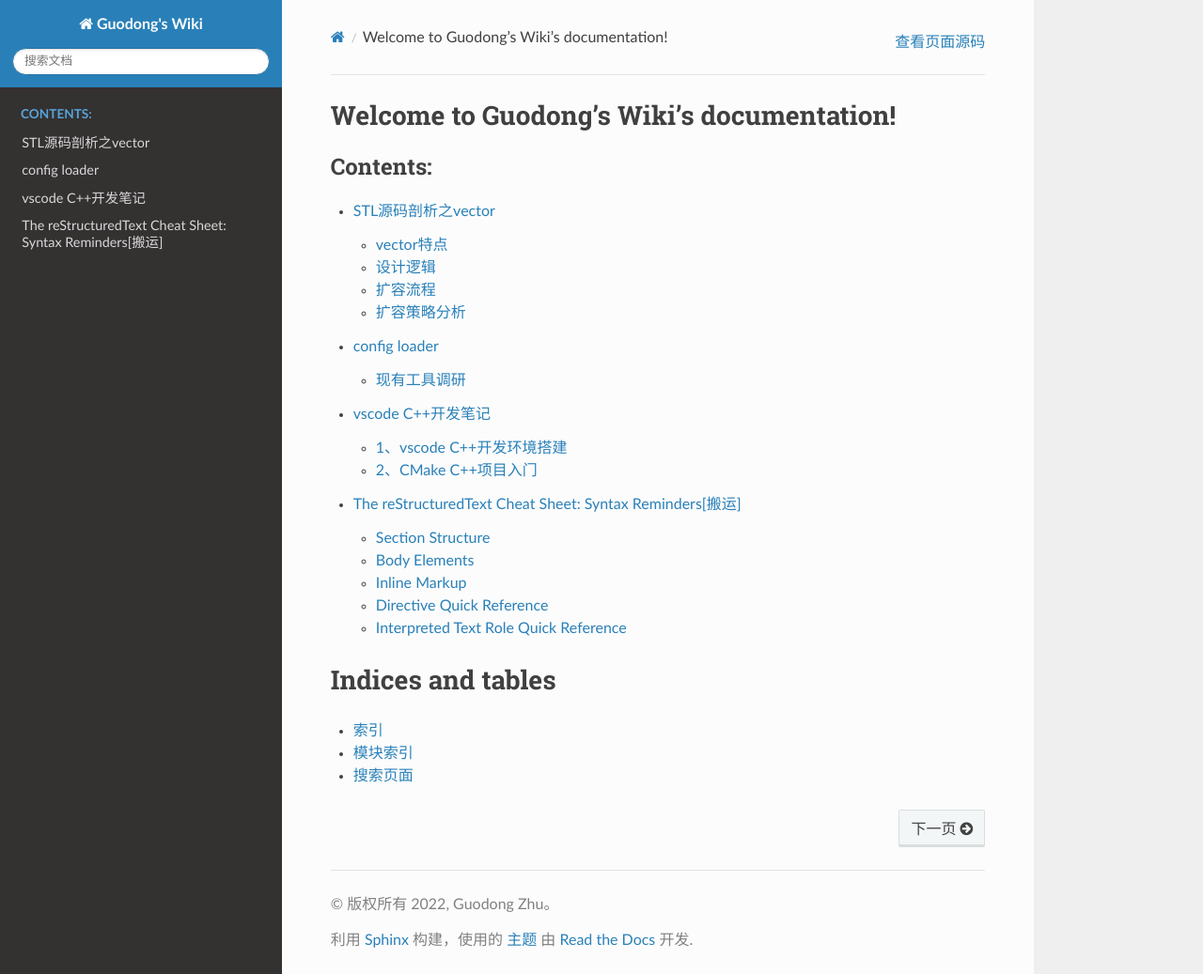
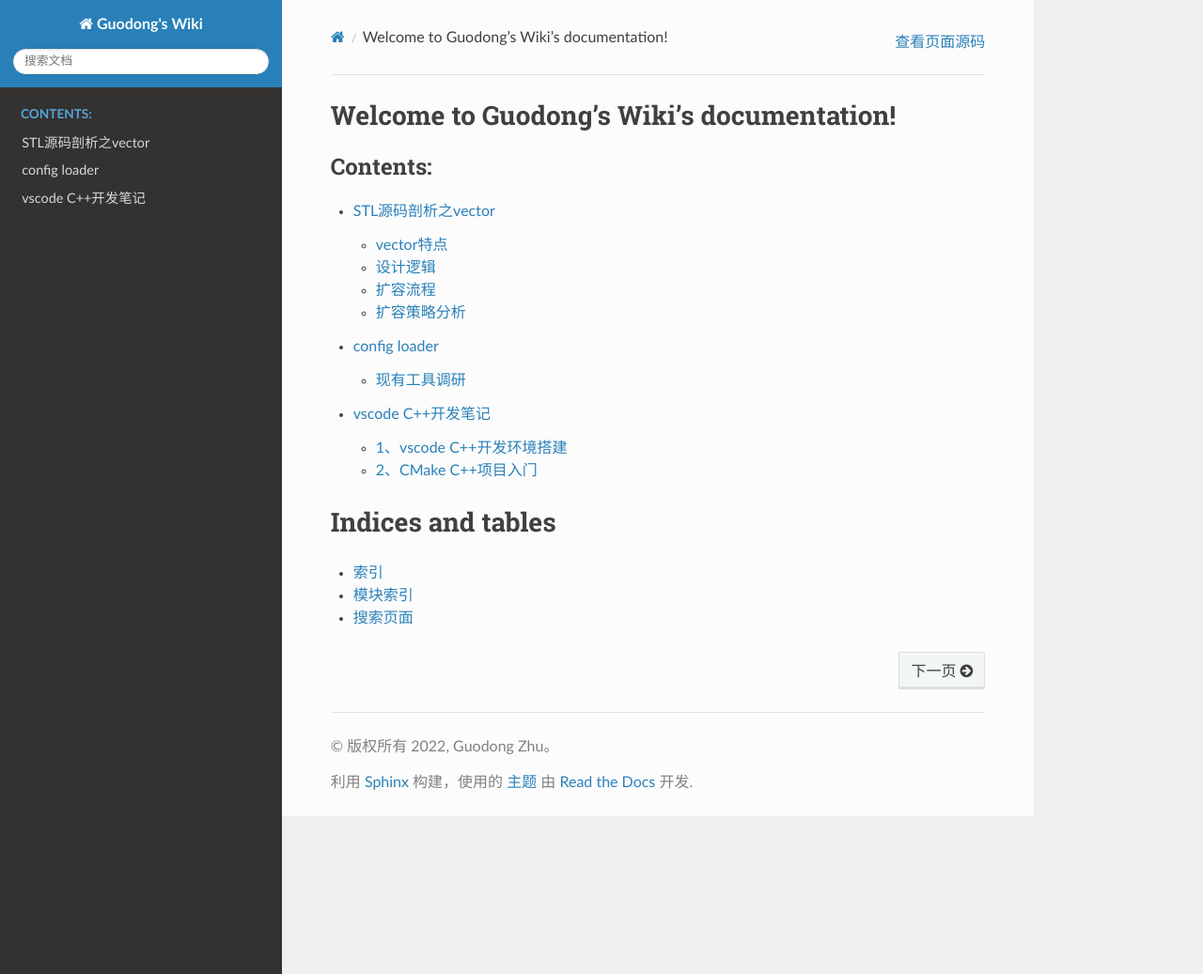
Before and after one commit to VincentZhu007/guodong-summary, a Sphinx documentation site: the page built from source/index.rst, in a window 1280 px wide and 1037 px high. Shown: the whole window at 94% size. Built offline with Sphinx 7.4.7 and the Read the Docs theme 2.0.0, drawn with Linux system fonts in a browser that asks for light colours; some of the changed lines change nothing that is shown.

Commit message:
fix build error: 1). missing image in cheatsheet.rst 2). add 'html' target in Makefile, for easy making.
Signed-off-by: Vincent Zhu <VincentZhu007@gmail.com>

```diff
--- a/source/cheatsheet.rst
+++ /dev/null
@@ -1,132 +0,0 @@
-==========================================================
- The reStructuredText_ Cheat Sheet: Syntax Reminders[搬运]
-==========================================================
-:Info: See <http://docutils.sf.net/rst.html> for introductory docs.
-:Author: David Goodger <goodger@python.org>
-:Date: $Date: 2021-03-05 22:14:40 +0100 (Fr, 05. M盲r 2021) $
-:Revision: $Revision: 8631 $
-:Description: This is a "docinfo block", or bibliographic field list
-
-.. NOTE:: If you are reading this as HTML, please read
-   `<cheatsheet.txt>`_ instead to see the input syntax examples!
-
-Section Structure
-=================
-Section titles are underlined or overlined & underlined.
-
-Body Elements
-=============
-Grid table:
-
-+--------------------------------+-----------------------------------+
-| Paragraphs are flush-left,     | Literal block, preceded by "::":: |
-| separated by blank lines.      |                                   |
-|                                |     Indented                      |
-|     Block quotes are indented. |                                   |
-+--------------------------------+ or::                              |
-| >>> print 'Doctest block'      |                                   |
-| Doctest block                  | > Quoted                          |
-+--------------------------------+-----------------------------------+
-| | Line blocks preserve line breaks & indents. [new in 0.3.6]       |
-| |     Useful for addresses, verse, and adornment-free lists; long  |
-|       lines can be wrapped with continuation lines.                |
-+--------------------------------------------------------------------+
-
-Simple tables:
-
-================  ============================================================
-List Type         Examples (syntax in the `text source <cheatsheet.txt>`_)
-================  ============================================================
-Bullet list       * items begin with "-", "+", or "*"
-Enumerated list   1. items use any variation of "1.", "A)", and "(i)"
-                  #. also auto-enumerated
-Definition list   Term is flush-left : optional classifier
-                      Definition is indented, no blank line between
-Field list        :field name: field body
-Option list       -o  at least 2 spaces between option & description
-================  ============================================================
-
-================  ============================================================
-Explicit Markup   Examples (visible in the `text source`_)
-================  ============================================================
-Footnote          .. [1] Manually numbered or [#] auto-numbered
-                     (even [#labelled]) or [*] auto-symbol
-Citation          .. [CIT2002] A citation.
-Hyperlink Target  .. _reStructuredText: http://docutils.sf.net/rst.html
-                  .. _indirect target: reStructuredText_
-                  .. _internal target:
-Anonymous Target  __ http://docutils.sf.net/docs/ref/rst/restructuredtext.html
-Directive ("::")  .. image:: images/biohazard.png
-Substitution Def  .. |substitution| replace:: like an inline directive
-Comment           .. is anything else
-Empty Comment     (".." on a line by itself, with blank lines before & after,
-                  used to separate indentation contexts)
-================  ============================================================
-
-Inline Markup
-=============
-*emphasis*; **strong emphasis**; `interpreted text`; `interpreted text
-with role`:emphasis:; ``inline literal text``; standalone hyperlink,
-http://docutils.sourceforge.net; named reference, reStructuredText_;
-`anonymous reference`__; footnote reference, [1]_; citation reference,
-[CIT2002]_; |substitution|; _`inline internal target`.
-
-Directive Quick Reference
-=========================
-See <http://docutils.sf.net/docs/ref/rst/directives.html> for full info.
-
-================  ============================================================
-Directive Name    Description (Docutils version added to, in [brackets])
-================  ============================================================
-attention         Specific admonition; also "caution", "danger",
-                  "error", "hint", "important", "note", "tip", "warning"
-admonition        Generic titled admonition: ``.. admonition:: By The Way``
-image             ``.. image:: picture.png``; many options possible
-figure            Like "image", but with optional caption and legend
-topic             ``.. topic:: Title``; like a mini section
-sidebar           ``.. sidebar:: Title``; like a mini parallel document
-parsed-literal    A literal block with parsed inline markup
-rubric            ``.. rubric:: Informal Heading``
-epigraph          Block quote with class="epigraph"
-highlights        Block quote with class="highlights"
-pull-quote        Block quote with class="pull-quote"
-compound          Compound paragraphs [0.3.6]
-container         Generic block-level container element [0.3.10]
-table             Create a titled table [0.3.1]
-list-table        Create a table from a uniform two-level bullet list [0.3.8]
-csv-table         Create a table from CSV data [0.3.4]
-contents          Generate a table of contents
-sectnum           Automatically number sections, subsections, etc.
-header, footer    Create document decorations [0.3.8]
-target-notes      Create an explicit footnote for each external target
-math              Mathematical notation (input in LaTeX format)
-meta              Document metadata
-include           Read an external reST file as if it were inline
-raw               Non-reST data passed untouched to the Writer
-replace           Replacement text for substitution definitions
-unicode           Unicode character code conversion for substitution defs
-date              Generates today's date; for substitution defs
-class             Set a "class" attribute on the next element
-role              Create a custom interpreted text role [0.3.2]
-default-role      Set the default interpreted text role [0.3.10]
-title             Set the metadata document title [0.3.10]
-================  ============================================================
-
-Interpreted Text Role Quick Reference
-=====================================
-See <http://docutils.sf.net/docs/ref/rst/roles.html> for full info.
-
-================  ============================================================
-Role Name         Description
-================  ============================================================
-emphasis          Equivalent to *emphasis*
-literal           Equivalent to ``literal`` but processes backslash escapes
-math              Mathematical notation (input in LaTeX format)
-PEP               Reference to a numbered Python Enhancement Proposal
-RFC               Reference to a numbered Internet Request For Comments
-raw               For non-reST data; cannot be used directly (see docs) [0.3.6]
-strong            Equivalent to **strong**
-sub               Subscript
-sup               Superscript
-title             Title reference (book, etc.); standard default role
-================  ============================================================
--- a/source/conf.py
+++ b/source/conf.py
@@ -29,6 +29,8 @@ release = '1.0.0'
 
 language = 'zh_CN'
 
+master_doc = 'index'
+
 # Add any Sphinx extension module names here, as strings. They can be
 # extensions coming with Sphinx (named 'sphinx.ext.*') or your custom
 # ones.
--- a/source/index.rst
+++ b/source/index.rst
@@ -13,7 +13,6 @@ Welcome to Guodong's Wiki's documentation!
    stl-vector
    config-loader
    vscode
-   cheatsheet
 
 Indices and tables
 ==================
```
Also changed, not shown: 1 other file.
